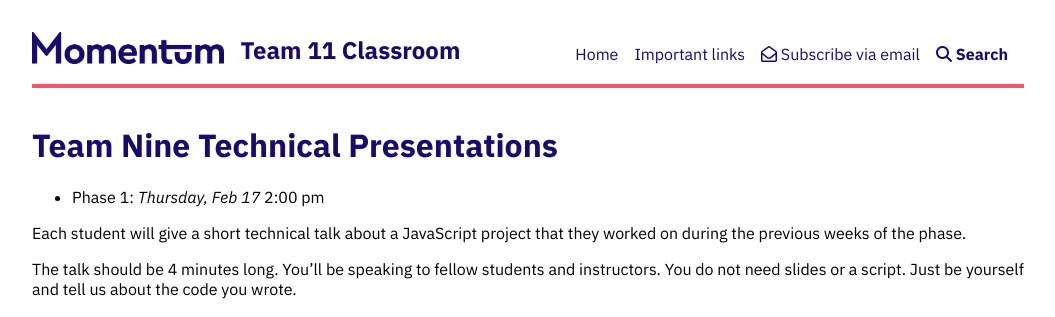
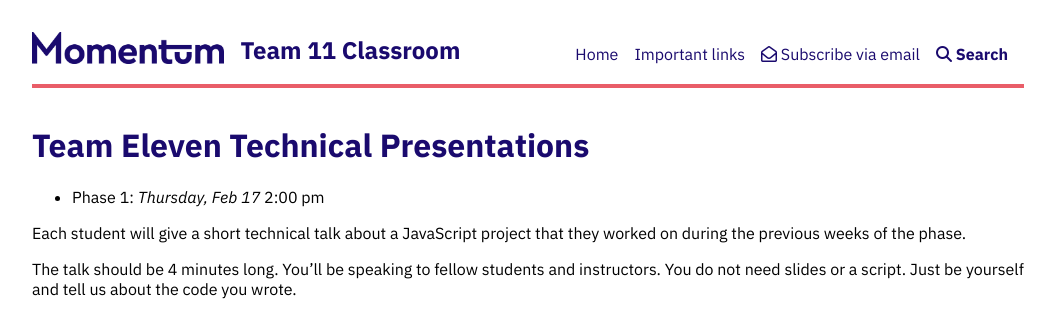
Before and after one commit to Momentum-Team-15/momentum-team-15.github.io, a Jekyll site: the page built from technical-presentations.md, in a window 1280 px wide. Shown: the top 317 px of the page, without its empty margins (112-1167 px from the left). Built offline with Jekyll 4.4.1, drawn with Linux system fonts in a browser that asks for light colours; nearby versions of some CDN libraries.

Commit message:
Fix typos

```diff
--- a/technical-presentations.md
+++ b/technical-presentations.md
@@ -4,7 +4,7 @@ permalink: /presentations/
 layout: default
 ---
 
-# Team Nine Technical Presentations
+# Team Eleven Technical Presentations
 
 - Phase 1: _Thursday, Feb 17_ 2:00 pm
 
```
Also changed, not shown: _posts/2022-02-13-js-crud.md (+1 -1 lines).
